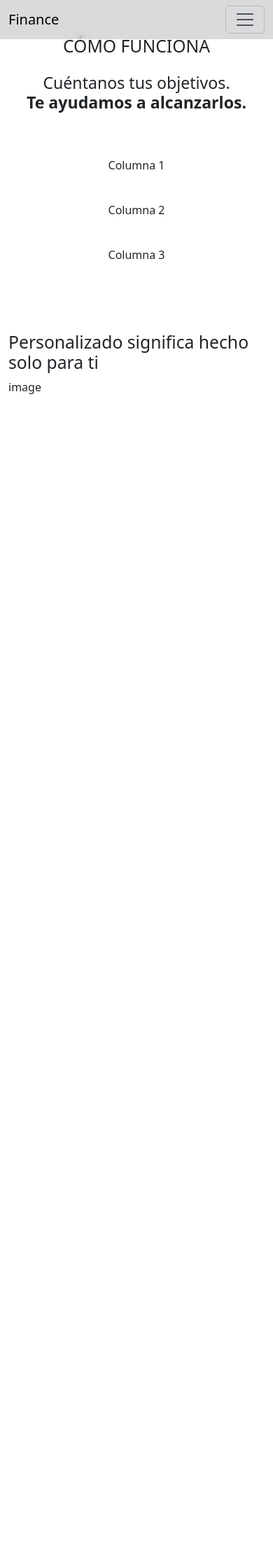
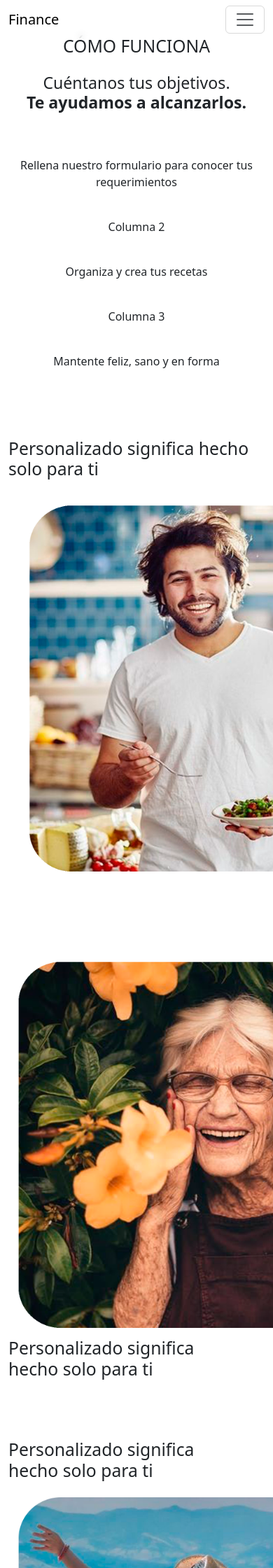
Before and after one commit to hectorsp10/HealthyWeb, a Flask app: page / in a window 390 px wide; the page is wider, and only the part inside the window is pictured. Shown: the top 2240 px of that part at 70% size. Before the commit the page ends 563 px from the top of that part, so only its background shows below. Run offline with Flask 3, Linux system fonts and the light colour scheme.

Commit message:
added images

```diff
--- a/app/static/style.css
+++ b/app/static/style.css
@@ -1,7 +1,7 @@
 
 .mask-custom {
     backdrop-filter: blur(5px);
-    background-color: rgba(131, 136, 143, 0.308);
+    background-color: rgba(255, 255, 255, 0.589);
   }
 
 .index-section-top{
--- a/app/templates/index.html
+++ b/app/templates/index.html
@@ -17,13 +17,16 @@
         <div class="row justify-content-center align-items-center">
             <!-- Columnas que estarán en horizontal en pantallas medianas y mayores, y en vertical en pantallas pequeñas -->
             <div class="col-md-4 col-sm-12">
-                <div class="p-3 mb-2 text-center">Columna 1</div>
+
+                <div class="p-3 mb-2 text-center">Rellena nuestro formulario para conocer tus requerimientos</div>
             </div>
             <div class="col-md-4 col-sm-12">
                 <div class="p-3 mb-2 text-center">Columna 2</div>
+                <div class="p-3 mb-2 text-center">Organiza y crea tus recetas</div>
             </div>
             <div class="col-md-4 col-sm-12">
                 <div class="p-3 mb-2 text-center">Columna 3</div>
+                <div class="p-3 mb-2 text-center">Mantente feliz, sano y en forma</div>
             </div>
         </div>
 
@@ -33,7 +36,32 @@
             <div class="col-md-7">
                 <h2 class="heading">Personalizado significa hecho solo para ti</h2>
             </div>
-            <div class="col-md-5">image</div>
+            <div class="col-md-5">
+                <div class="p-3 mb-2 text-center">
+                    <img src="{{ url_for('static', filename='images/IndexImage1.png') }}" alt="Ejemplo de imagen" width="550" height="550"></img>
+                </div>
+        </div>
+
+        <div class="divider"></div>
+
+        <div class="row">
+            <div class="col-md-5">
+                <img src="{{ url_for('static', filename='images/IndexImage3.png') }}" alt="Ejemplo de imagen" width="550" height="550">
+            </div>
+            <div class="col-md-7">
+                <h2 class="heading">Personalizado significa hecho solo para ti</h2>
+            </div>
+        </div>
+
+        <div class="divider"></div>
+
+        <div class="row">
+            <div class="col-md-7">
+                <h2 class="heading">Personalizado significa hecho solo para ti</h2>
+            </div>
+            <div class="col-md-5">
+                <img src="{{ url_for('static', filename='images/IndexImage2.png') }}" alt="Ejemplo de imagen" width="550" height="550">
+            </div>
         </div>
     </div>
 
```
Also changed, not shown: app/static/images/IndexImage1.png (added), app/static/images/IndexImage2.png (added), app/static/images/IndexImage3.png (added).
